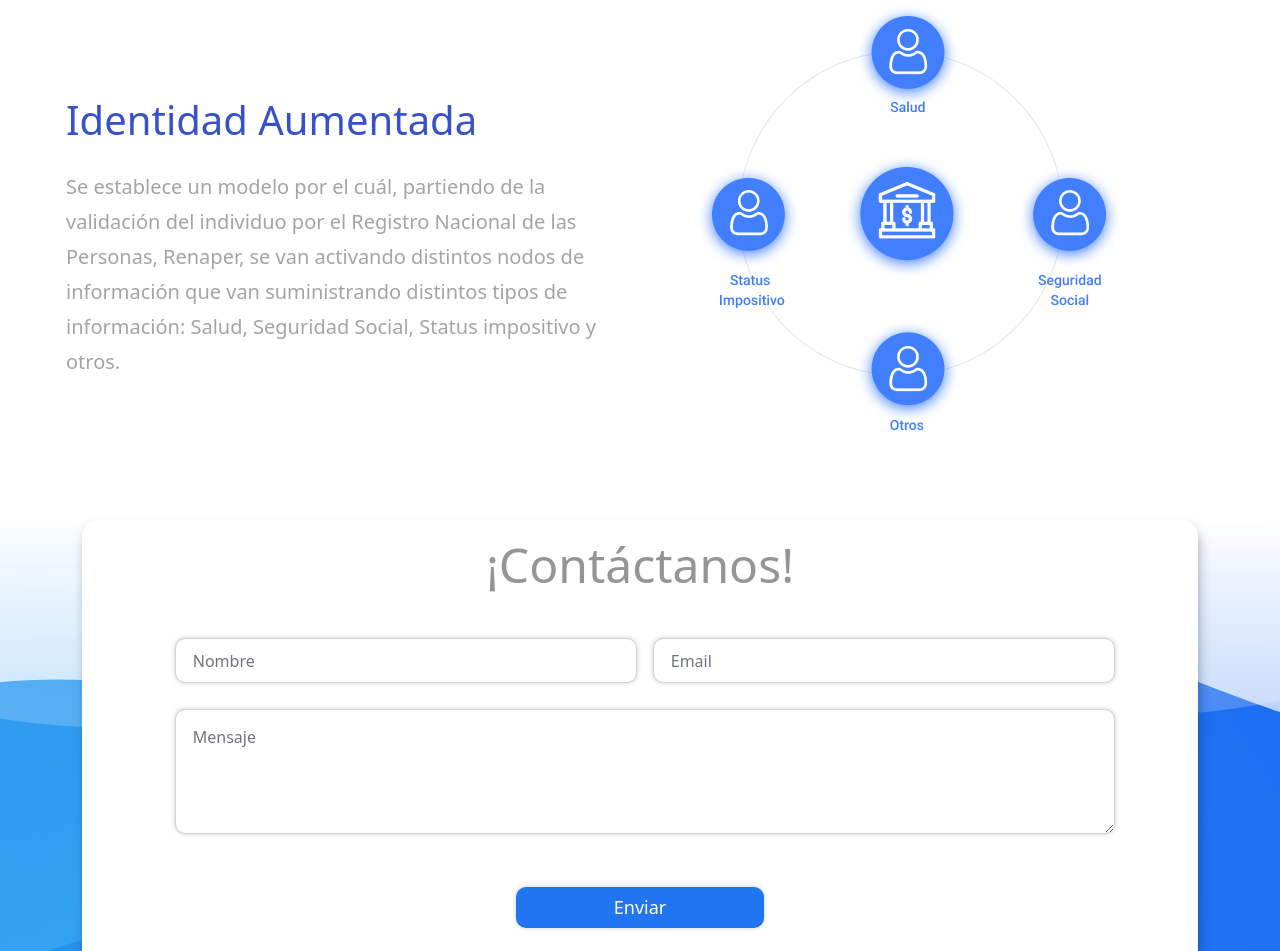
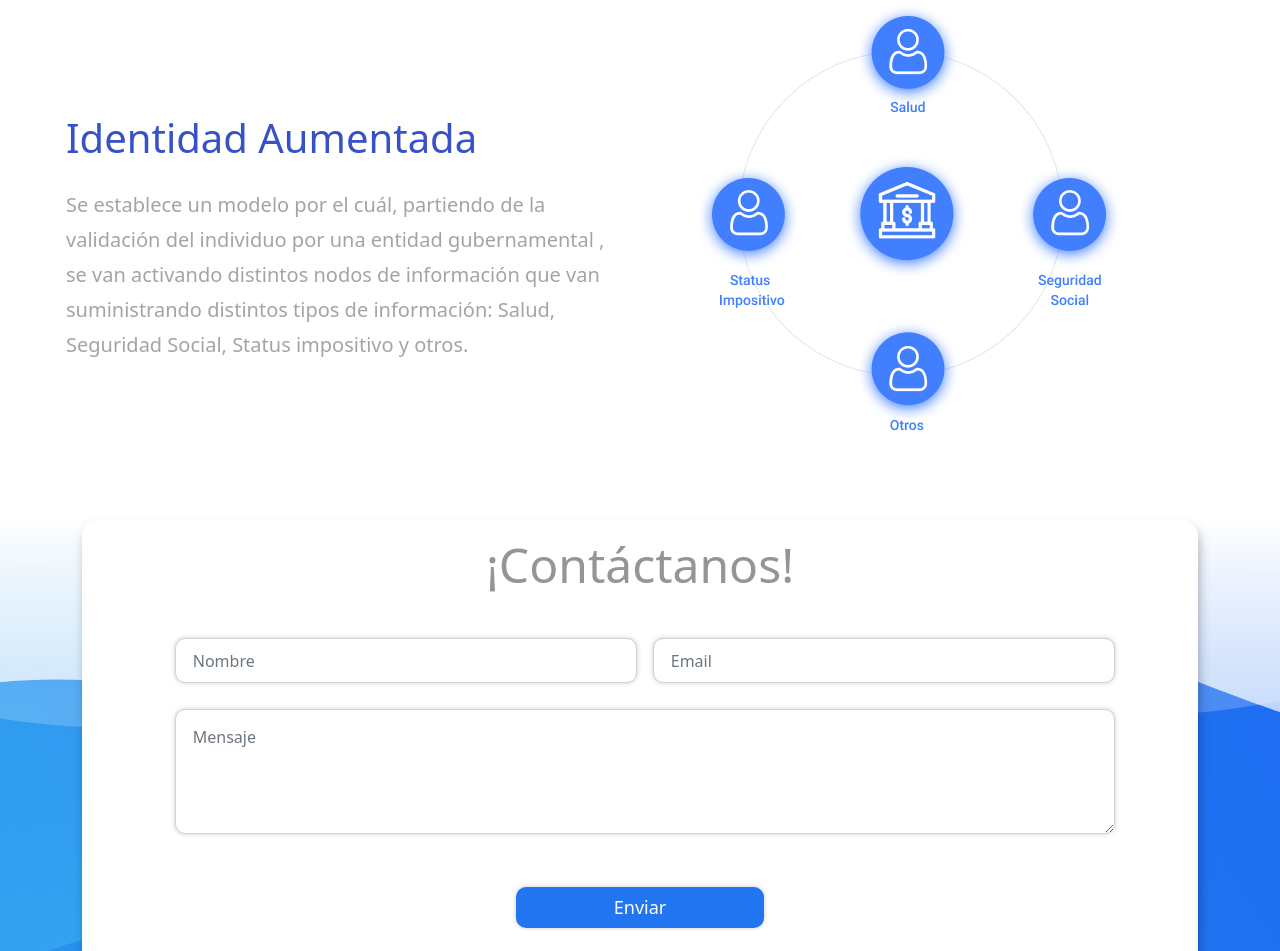
Before and after one commit to NxtFi/www.nxtfi.net, a plain HTML site: page index.html in a window 1280 px wide. Shown: the part 5161-6112 px from the top of the page. Drawn offline with nearby package versions, Linux system fonts and the light colour scheme.

Commit message:
Fix/typos (#2)
* Fix: Fix typos

	Fix typos on components and change names of those entities.

* Fix: Change text from Identidad Aumentada

```diff
--- a/index.html
+++ b/index.html
@@ -235,7 +235,7 @@
           <div class="col-md-6 align-self-center text-center contain-blue-gray">
             <h2>Identidad Aumentada</h2>
             <p>
-              Se establece un modelo por el cuál, partiendo de la validación del individuo por el Registro Nacional de las Personas, Renaper, se van activando distintos nodos de información que van suministrando distintos tipos de información: Salud, Seguridad Social, Status impositivo y otros.
+              Se establece un modelo por el cuál, partiendo de la validación del individuo por una entidad gubernamental , se van activando distintos nodos de información que van suministrando distintos tipos de información: Salud, Seguridad Social, Status impositivo y otros.
             </p>
           </div>
           <div class="col-md-6 text-center">
```
